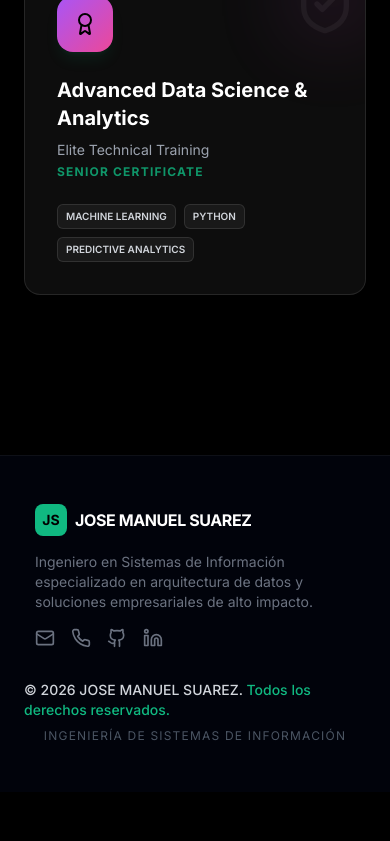
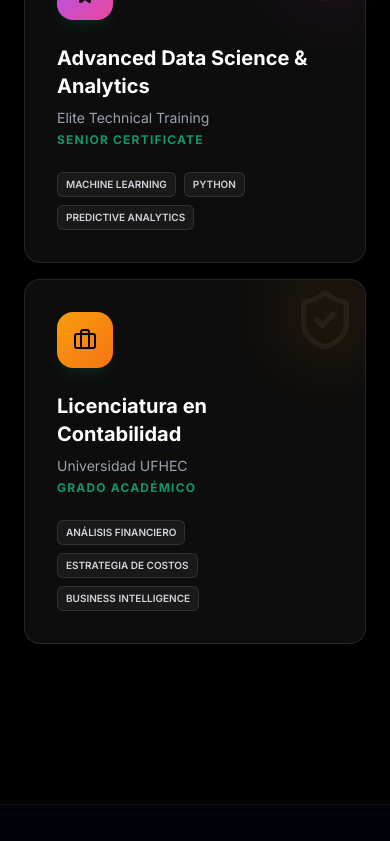
Before and after one commit to josemanuelsuarez110/portafolio-nivel-pro, a Next.js app in the folder frontend/: page / in a window 390 px wide. Shown: the part 6700-7541 px from the top of the page. Before the commit the page ends 7492 px from the top, so only its background shows below. Built offline with nearby package versions, Linux system fonts and the light colour scheme; no server answers.

Commit message:
feat: add UFHEC Accounting degree to credentials vault

```diff
--- a/frontend/src/components/CredentialsVault.tsx
+++ b/frontend/src/components/CredentialsVault.tsx
@@ -1,7 +1,7 @@
 "use client";
 
 import { motion } from "framer-motion";
-import { GraduationCap, Award, ShieldCheck, Cpu } from "lucide-react";
+import { GraduationCap, Award, ShieldCheck, Cpu, Briefcase } from "lucide-react";
 
 const credentials = [
   {
@@ -27,6 +27,14 @@ const credentials = [
     icon: <Award size={24} />,
     color: "from-purple-500 to-pink-500",
     tags: ["Machine Learning", "Python", "Predictive Analytics"]
+  },
+  {
+    title: "Licenciatura en Contabilidad",
+    institution: "Universidad UFHEC",
+    date: "Grado Académico",
+    icon: <Briefcase size={24} />,
+    color: "from-amber-500 to-orange-500",
+    tags: ["Análisis Financiero", "Estrategia de Costos", "Business Intelligence"]
   }
 ];
 
@@ -40,7 +48,7 @@ export default function CredentialsVault() {
         </p>
       </div>
 
-      <div className="grid md:grid-cols-3 gap-8">
+      <div className="grid md:grid-cols-2 lg:grid-cols-4 gap-4 md:gap-8">
         {credentials.map((cred, i) => (
           <motion.div
             key={i}
```
